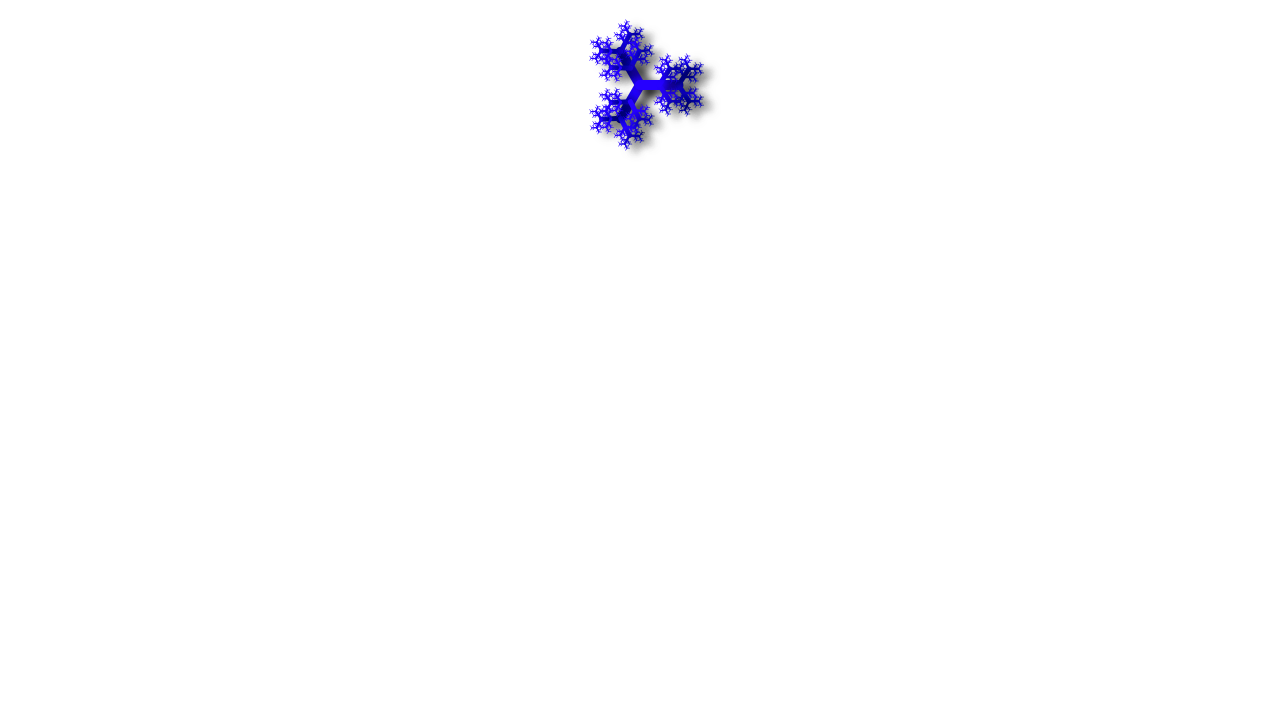
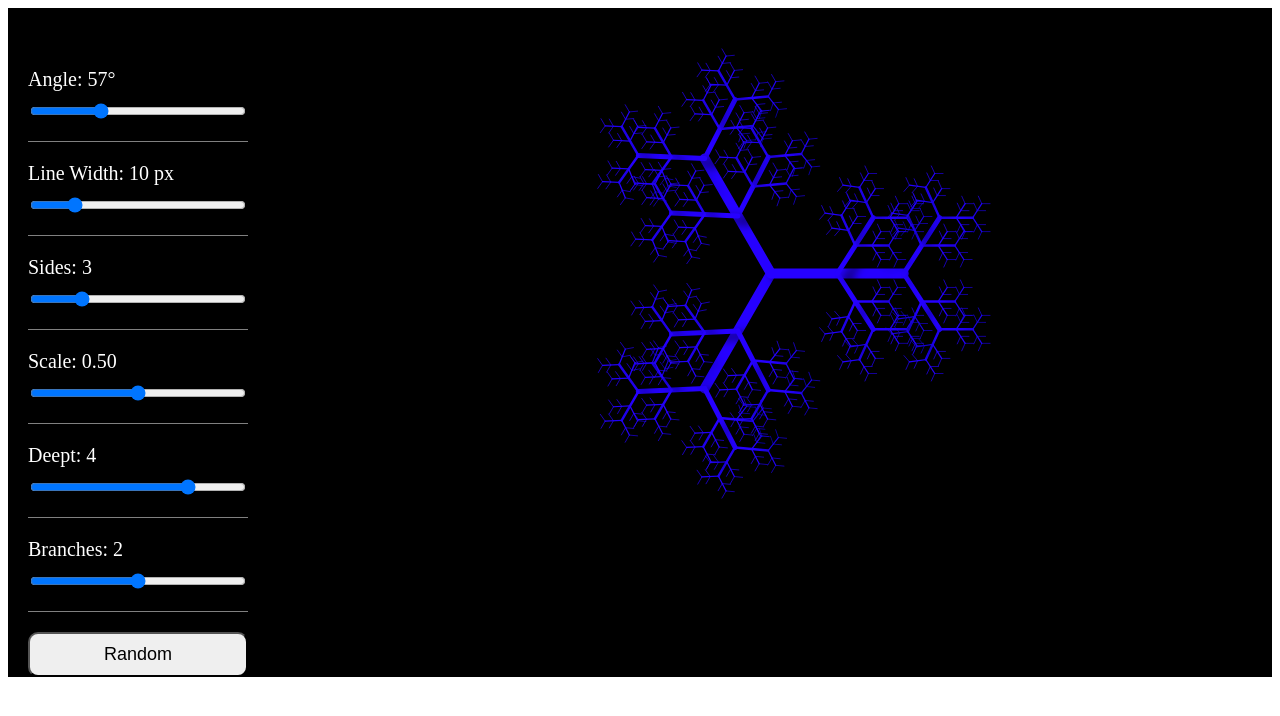
Before and after one commit to patochallen/fractals, an Angular app: page / in a window 1280 px wide. Shown: the top 716 px of the page. Built offline with nearby package versions, Linux system fonts and the light colour scheme.

Commit message:
Implement controls in app component #21 (#22)
controls added to app component

```diff
--- a/src/app/app.component.html
+++ b/src/app/app.component.html
@@ -1 +1,5 @@
-<app-fractal></app-fractal>
+<div class="container">
+  <app-controls></app-controls>
+  <div class="divider"></div>
+  <app-fractal class="canvas"></app-fractal>
+</div>
--- a/src/app/app.component.scss
+++ b/src/app/app.component.scss
@@ -1,6 +1,14 @@
-:host {
+.container {
   display: flex;
   height: 100%;
-  align-items: center;
-  justify-content: center;
+  background-color: black;
 }
+.divider {
+  width: 2px;
+  height: 100%;
+  background-color: gray;
+}
+.canvas {
+  flex: 1;
+  overflow: hidden;
+}
--- a/src/app/fractal/controls/controls.component.scss
+++ b/src/app/fractal/controls/controls.component.scss
@@ -2,6 +2,7 @@
   display: flex;
   flex-direction: column;
   justify-content: center;
+  min-width: 220px;
   height: 100%;
   padding: 20px;
 }
--- a/src/app/fractal/controls/controls.component.ts
+++ b/src/app/fractal/controls/controls.component.ts
@@ -1,5 +1,5 @@
 import { FractalService } from './../../core/service/fractal.service';
-import { map } from 'rxjs';
+import { delay, map } from 'rxjs';
 import { FractalState } from './../../core/model/fractal-state';
 import { Component } from '@angular/core';
 
@@ -11,8 +11,9 @@ import { Component } from '@angular/core';
 export class ControlsComponent {
 
   public state$ = this.fractalService.getFractal().pipe(
+    delay(10),
     map(fractal => <FractalState> {
-      lineWidth: fractal?.lineWidth ?? 1,
+      lineWidth: fractal?.lineWidth ?? 10,
       sides: fractal?.sides ?? 3,
       scale: fractal?.scale ?? 0.5,
       angle: Math.floor((fractal?.angle ?? 1) * 180 / Math.PI),
@@ -54,7 +55,6 @@ export class ControlsComponent {
   setAngle(target: EventTarget | null): void {
     let newValue = Number((target as HTMLInputElement).value);
     if (newValue) {
-      console.log(newValue, newValue * Math.PI / 180);
       this.fractalService.setAngle((newValue - 1) * Math.PI / 180);
     }
   }
```
